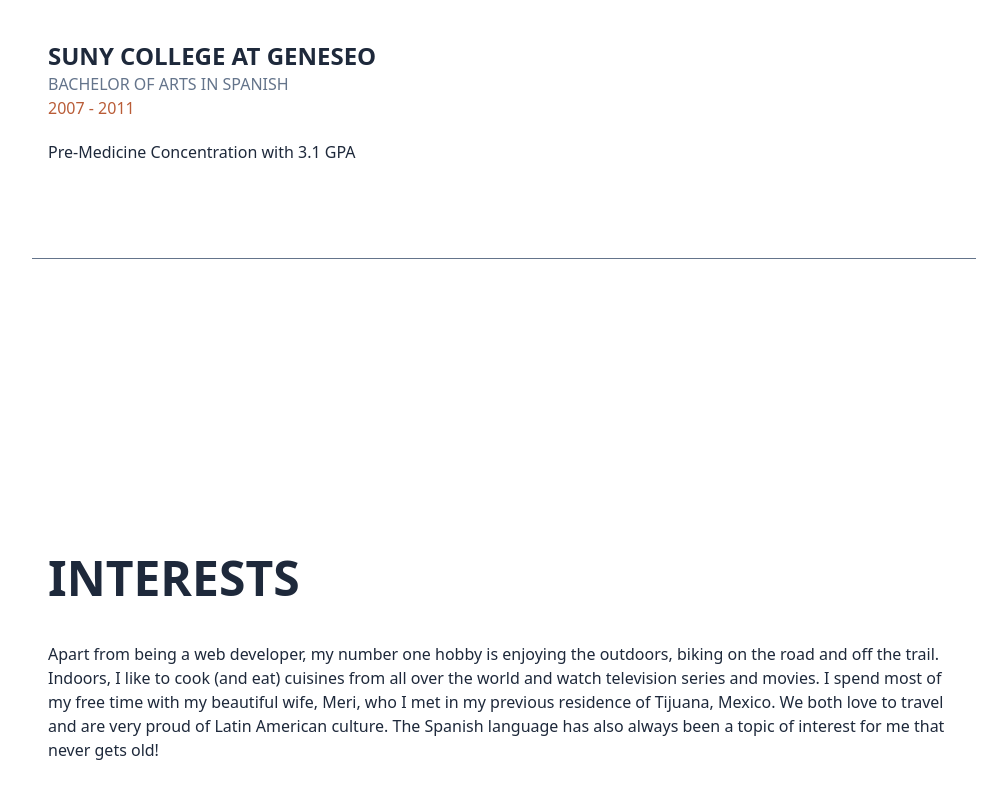
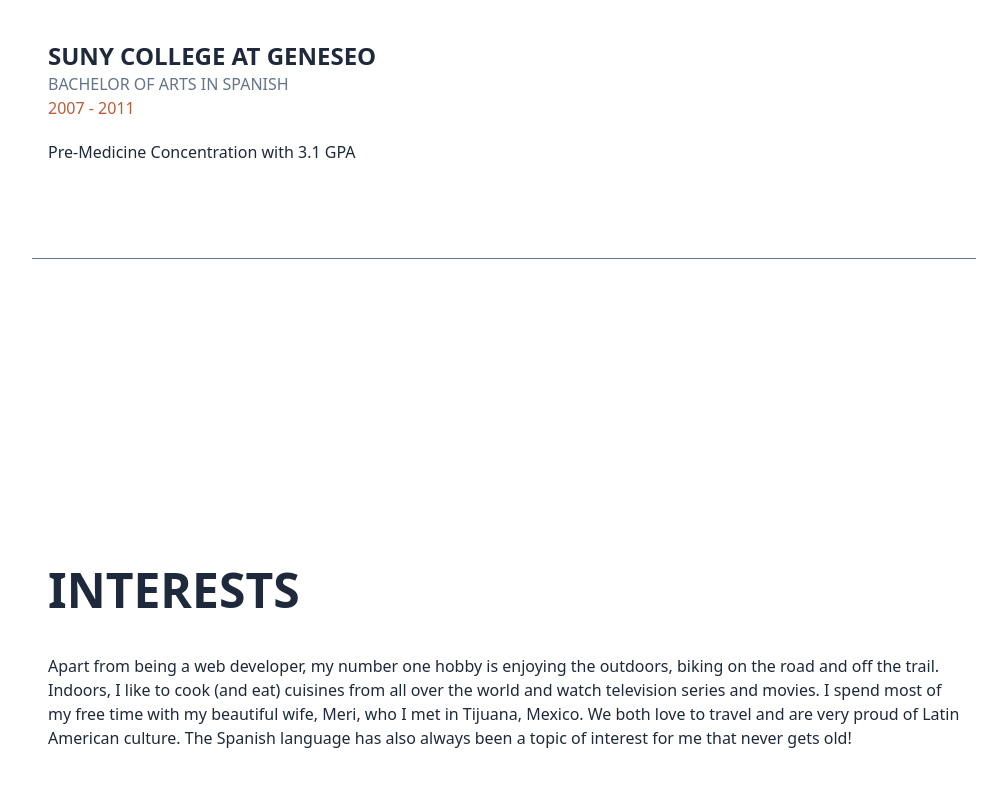
Before and after one commit to mattdimicelli/me, a React (Create React App) app: page / in a window 1280 px wide. Shown: the part 5337-6136 px from the top of the page, without its empty margins (264-1271 px from the left). Built offline with nearby package versions, Linux system fonts and the light colour scheme.

Commit message:
update interests

```diff
--- a/src/components/Interests.js
+++ b/src/components/Interests.js
@@ -6,10 +6,10 @@ const Interests = () => {
             <p className='mt-10'>Apart from being a web developer, my number one hobby is
             enjoying the outdoors, biking on the road and off the trail.  Indoors, I like to
             cook (and eat) cuisines from all over the world and watch television series and
-            movies.  I spend most of my free time with my beautiful wife, Meri, who I met in my
-            previous residence of Tijuana, Mexico.  We both love to travel and are very proud
-            of Latin American culture.  The Spanish language has also always been a topic of
-            interest for me that never gets old!</p>
+            movies.  I spend most of my free time with my beautiful wife, Meri, who I met in
+            Tijuana, Mexico.  We both love to travel and are very proud of Latin American culture.
+            The Spanish language has also always been a topic of interest for me that never gets
+            old!</p>
         </section>
     )
 }
```
